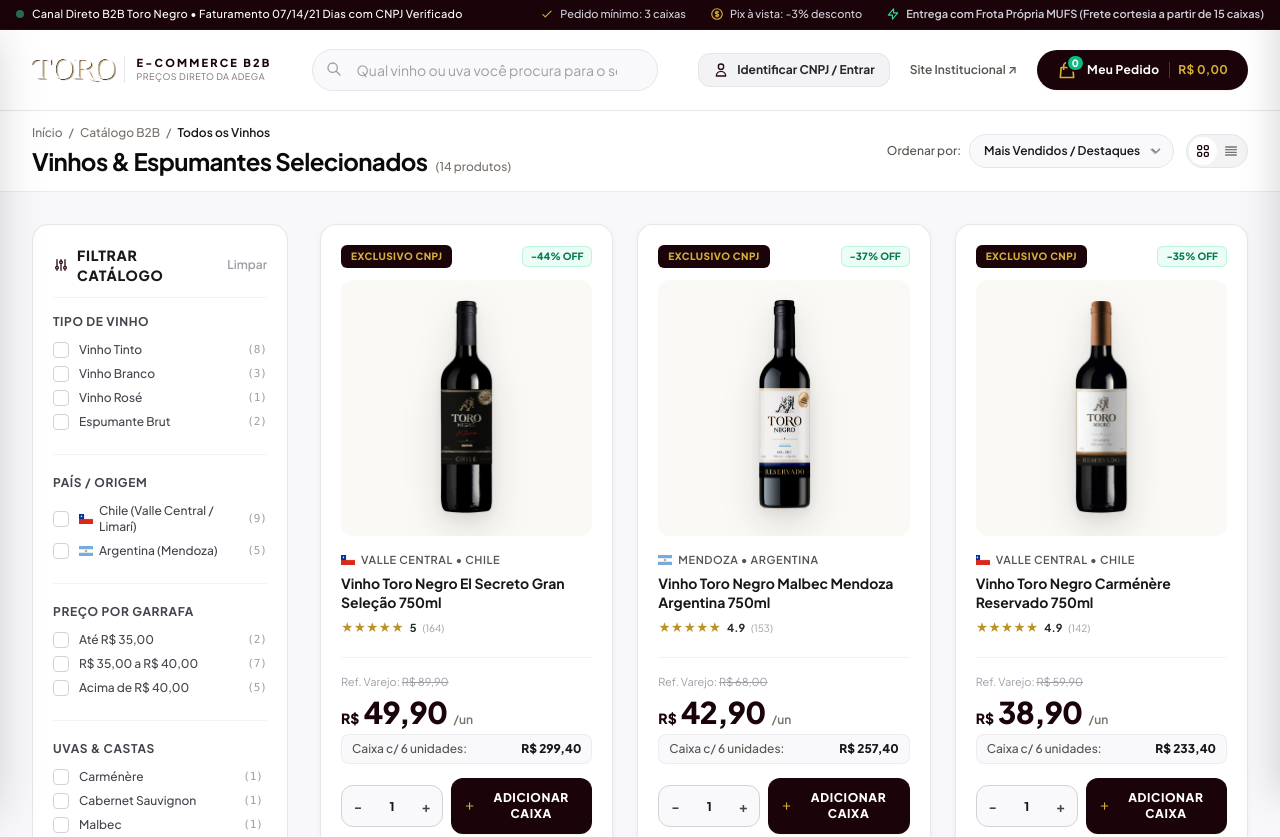
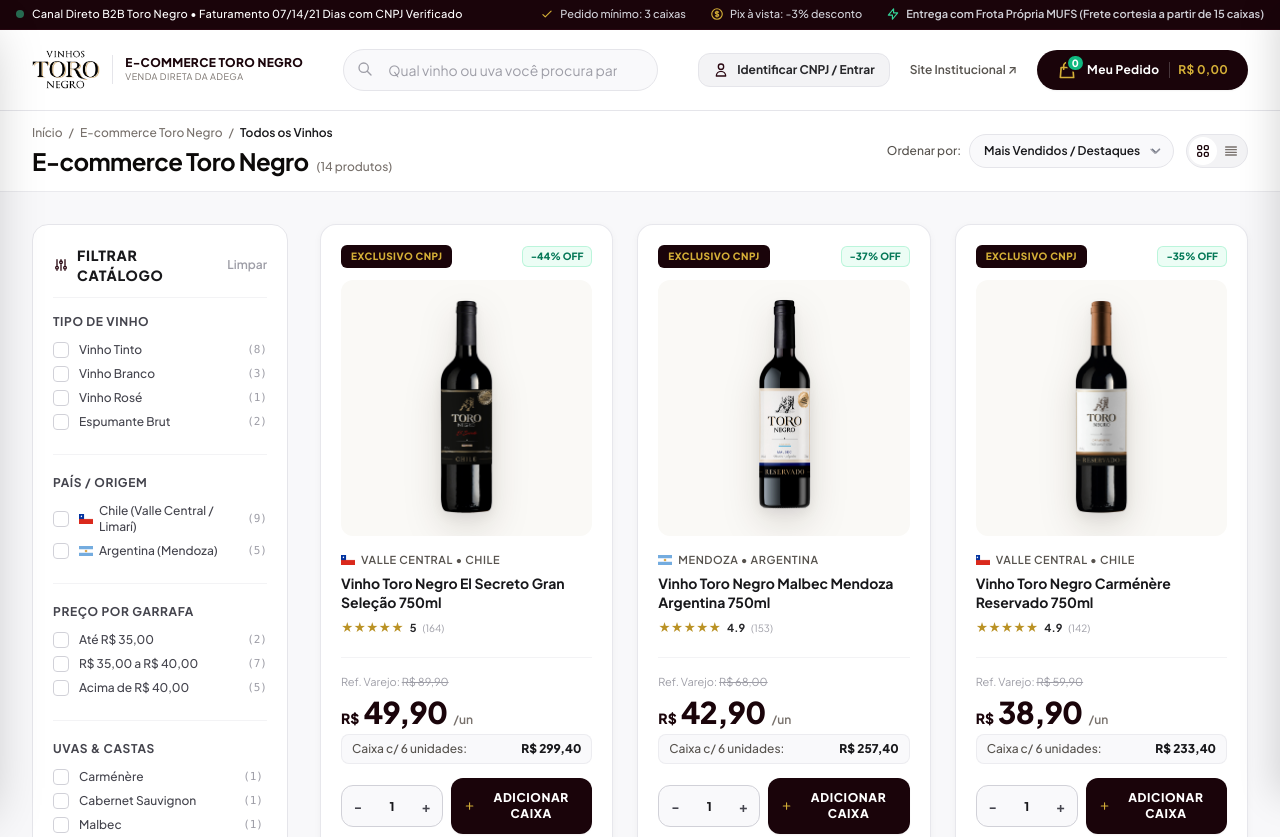
Before and after one commit to Gabvieira1/toro-negro, a plain HTML site: page portal-b2b.html in a window 1280 px wide. Shown: the top 837 px of the page. Drawn offline with nearby package versions, Linux system fonts and the light colour scheme; sample sign-in values are in the browser's storage.

Commit message:
feat(branding): update purchase page logo and title to E-commerce Toro Negro

```diff
--- a/portal-b2b.html
+++ b/portal-b2b.html
@@ -3,7 +3,7 @@
 <head>
   <meta charset="utf-8"/>
   <meta name="viewport" content="width=device-width, initial-scale=1.0"/>
-  <title>Toro Negro Wines | Catálogo Corporativo B2B &amp; E-commerce</title>
+  <title>E-commerce Toro Negro</title>
 
   <!-- Tailwind CSS CDN v3 -->
   <script src="https://cdn.tailwindcss.com?plugins=forms,container-queries"></script>
@@ -137,11 +137,11 @@
 
         <!-- Brand Logo -->
         <div class="flex items-center gap-3 shrink-0">
-          <a href="portal-b2b.html" class="flex items-center gap-2 group">
-            <img src="./assets/toro-negro-logo-oficial.png" alt="Toro Negro Logo" class="h-10 sm:h-12 w-auto object-contain transition-transform group-hover:scale-102"/>
+          <a href="portal-b2b.html" class="flex items-center gap-3 group">
+            <img src="./assets/toro-negro-logo-ecommerce.png" alt="E-commerce Toro Negro" class="h-10 sm:h-13 w-auto object-contain transition-transform group-hover:scale-102"/>
             <div class="hidden sm:flex flex-col border-l border-stone-200 pl-3">
-              <span class="text-[11px] font-extrabold tracking-[0.2em] uppercase text-burgundy-950 leading-tight">E-Commerce B2B</span>
-              <span class="text-[9px] tracking-wider text-stone-500 uppercase">Preços Direto da Adega</span>
+              <span class="text-xs font-black tracking-wide uppercase text-burgundy-950 leading-tight">E-commerce Toro Negro</span>
+              <span class="text-[9px] tracking-wider text-stone-500 uppercase">Venda Direta da Adega</span>
             </div>
           </a>
         </div>
@@ -240,13 +240,13 @@
           <nav class="flex items-center gap-1.5 text-xs text-stone-500 font-medium">
             <a href="index.html" class="hover:text-burgundy-900 transition-colors">Início</a>
             <span>/</span>
-            <a href="portal-b2b.html" class="hover:text-burgundy-900 transition-colors">Catálogo B2B</a>
+            <a href="portal-b2b.html" class="hover:text-burgundy-900 transition-colors">E-commerce Toro Negro</a>
             <span>/</span>
             <span class="text-stone-900 font-semibold" id="breadcrumb-current">Todos os Vinhos</span>
           </nav>
           <div class="flex items-baseline gap-2">
             <h1 class="text-xl sm:text-2xl font-bold text-stone-950 tracking-tight" id="page-heading">
-              Vinhos &amp; Espumantes Selecionados
+              E-commerce Toro Negro
             </h1>
             <span id="results-count" class="text-xs text-stone-500 font-medium">
               (14 produtos)
@@ -983,8 +983,8 @@
   <footer class="bg-white border-t border-stone-200 mt-16 py-10 text-xs text-stone-500">
     <div class="max-w-7xl mx-auto px-4 sm:px-6 lg:px-8 flex flex-col sm:flex-row items-center justify-between gap-4 text-center sm:text-left">
       <div class="flex items-center gap-3">
-        <img src="./assets/toro-negro-logo-oficial.png" alt="Toro Negro" class="h-8 w-auto grayscale opacity-60"/>
-        <span>Toro Negro Wines • Canal Exclusivo B2B para Estabelecimentos &amp; Restaurantes</span>
+        <img src="./assets/toro-negro-logo-ecommerce.png" alt="E-commerce Toro Negro" class="h-8 w-auto opacity-75"/>
+        <span>E-commerce Toro Negro • Canal Direto de Venda da Vinícola</span>
       </div>
       <div>
         <span>Venda proibida para menores de 18 anos. Beba com moderação.</span>
```
Also changed, not shown: assets/toro-negro-logo-ecommerce-raw.png (added), assets/toro-negro-logo-ecommerce.png (added).
